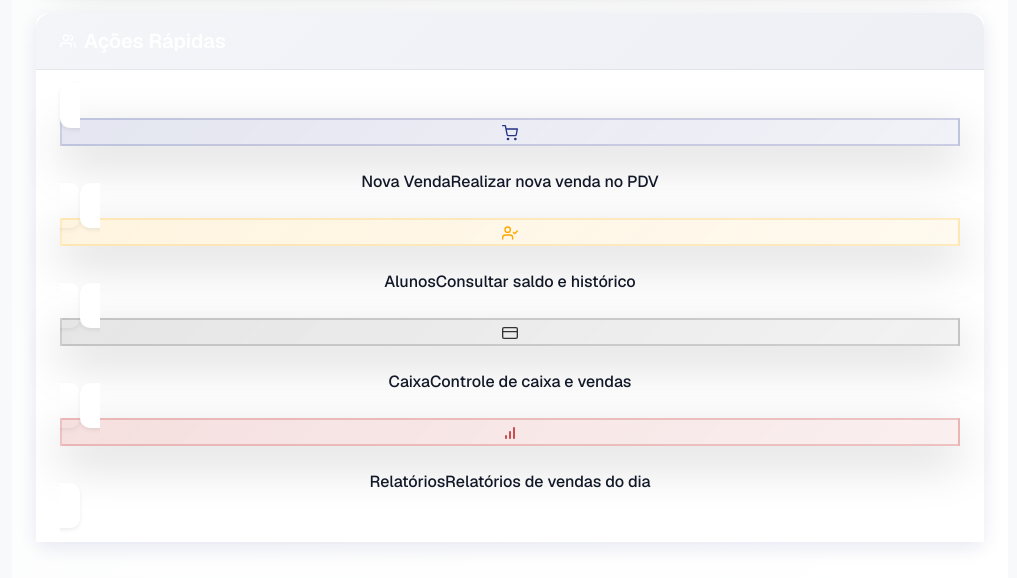
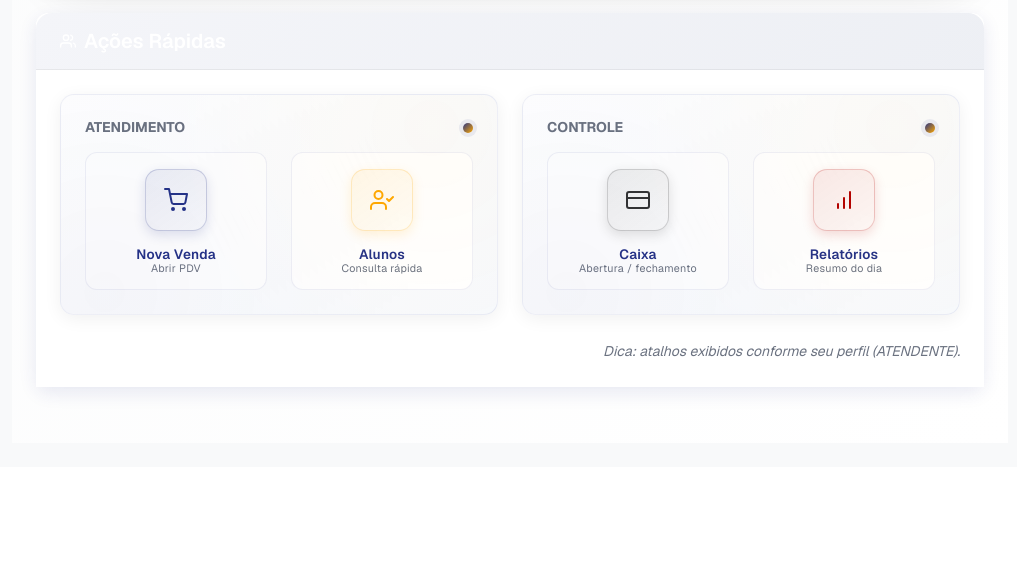
Before and after one commit to rmgimenez/nextjs-cantina, a Next.js app: page /dashboard in a window 1280 px wide. Shown: the part 1872-2450 px from the top of the page, without its empty margins (260-1277 px from the left). After the commit the page ends 2339 px from the top, so only its background shows below. Built offline with nearby package versions, Linux system fonts and the light colour scheme; no server answers; the database is empty.

Commit message:
refactor: melhorar a estrutura e estilo do componente QuickActions, adicionando agrupamento de ações por função e ajustando a formatação do CSS

```diff
--- a/src/app/globals.css
+++ b/src/app/globals.css
@@ -22,7 +22,12 @@
   --background: #ffffff;
   --foreground: #111827; /* texto primário mais escuro para melhor contraste */
   /* Gradiente de marca */
-  --brand-gradient: linear-gradient(90deg, var(--primary-blue) 0%, #3141a8 50%, #2a2f86 100%);
+  --brand-gradient: linear-gradient(
+    90deg,
+    var(--primary-blue) 0%,
+    #3141a8 50%,
+    #2a2f86 100%
+  );
   --brand-soft: rgba(37, 50, 135, 0.08);
 }
 
@@ -35,8 +40,8 @@
 body {
   background: var(--background);
   color: var(--foreground);
-  font-family: var(--font-geist-sans), -apple-system, BlinkMacSystemFont, 'Segoe UI', Roboto,
-    sans-serif;
+  font-family: var(--font-geist-sans), -apple-system, BlinkMacSystemFont,
+    "Segoe UI", Roboto, sans-serif;
   line-height: 1.5;
   -webkit-font-smoothing: antialiased;
   -moz-osx-font-smoothing: grayscale;
@@ -108,7 +113,7 @@ small,
 }
 
 /* Forçar contraste em elementos com light backgrounds */
-[class*='bg-'] {
+[class*="bg-"] {
   color: var(--foreground);
 }
 
@@ -132,7 +137,11 @@ small,
 
 /* Navbar branding */
 .navbar {
-  background: linear-gradient(180deg, rgba(255, 255, 255, 0.95), rgba(255, 255, 255, 0.9));
+  background: linear-gradient(
+    180deg,
+    rgba(255, 255, 255, 0.95),
+    rgba(255, 255, 255, 0.9)
+  );
   border-bottom: 1px solid rgba(0, 0, 0, 0.04);
 }
 
@@ -267,8 +276,16 @@ small,
 
 /* Dashboard background with subtle pattern */
 .dashboard-bg {
-  background-image: radial-gradient(circle at 25% 25%, rgba(37, 50, 135, 0.02) 0%, transparent 50%),
-    radial-gradient(circle at 75% 75%, rgba(254, 168, 0, 0.02) 0%, transparent 50%);
+  background-image: radial-gradient(
+      circle at 25% 25%,
+      rgba(37, 50, 135, 0.02) 0%,
+      transparent 50%
+    ),
+    radial-gradient(
+      circle at 75% 75%,
+      rgba(254, 168, 0, 0.02) 0%,
+      transparent 50%
+    );
   background-size: 400px 400px;
   background-position: 0 0, 200px 200px;
 }
@@ -289,7 +306,11 @@ small,
 }
 
 .dashboard-card .card-header {
-  background: linear-gradient(135deg, rgba(255, 255, 255, 0.95) 0%, rgba(248, 249, 250, 0.95) 100%);
+  background: linear-gradient(
+    135deg,
+    rgba(255, 255, 255, 0.95) 0%,
+    rgba(248, 249, 250, 0.95) 100%
+  );
   border-bottom: 1px solid rgba(0, 0, 0, 0.06);
   border-radius: 16px 16px 0 0 !important;
   padding: 1.25rem 1.5rem;
@@ -314,13 +335,17 @@ small,
 }
 
 .kpi-card::before {
-  content: '';
+  content: "";
   position: absolute;
   top: 0;
   left: 0;
   right: 0;
   height: 4px;
-  background: linear-gradient(90deg, var(--primary-blue), var(--primary-yellow));
+  background: linear-gradient(
+    90deg,
+    var(--primary-blue),
+    var(--primary-yellow)
+  );
 }
 
 .kpi-card:hover {
@@ -344,13 +369,18 @@ small,
 }
 
 .dashboard-action-btn::before {
-  content: '';
+  content: "";
   position: absolute;
   top: 0;
   left: -100%;
   width: 100%;
   height: 100%;
-  background: linear-gradient(90deg, transparent, rgba(255, 255, 255, 0.2), transparent);
+  background: linear-gradient(
+    90deg,
+    transparent,
+    rgba(255, 255, 255, 0.2),
+    transparent
+  );
   transition: left 0.5s;
 }
 
@@ -366,7 +396,11 @@ small,
 /* Chart container improvements */
 .chart-container {
   border-radius: 12px;
-  background: linear-gradient(135deg, rgba(255, 255, 255, 0.95) 0%, rgba(248, 249, 250, 0.95) 100%);
+  background: linear-gradient(
+    135deg,
+    rgba(255, 255, 255, 0.95) 0%,
+    rgba(248, 249, 250, 0.95) 100%
+  );
   box-shadow: 0 4px 20px rgba(0, 0, 0, 0.08);
 }
 
@@ -495,3 +529,150 @@ small,
 .dashboard-content::-webkit-scrollbar-thumb:hover {
   background: #1f2870;
 }
+
+/* ===== QUICK ACTIONS REFINED LAYOUT ===== */
+.quick-actions-wrapper {
+  position: relative;
+}
+
+.quick-actions-group {
+  background: linear-gradient(135deg, #ffffff 0%, #f7f9fc 100%);
+  border: 1px solid rgba(37, 50, 135, 0.08);
+  border-radius: 14px;
+  box-shadow: 0 4px 18px rgba(0, 0, 0, 0.06);
+  transition: all 0.35s ease;
+  position: relative;
+  overflow: hidden;
+}
+
+.quick-actions-group::after {
+  content: "";
+  position: absolute;
+  inset: 0;
+  background: radial-gradient(
+      circle at 85% 15%,
+      rgba(254, 168, 0, 0.12),
+      transparent 60%
+    ),
+    radial-gradient(circle at 10% 90%, rgba(37, 50, 135, 0.15), transparent 70%);
+  opacity: 0.25;
+  pointer-events: none;
+}
+
+.quick-actions-group:hover {
+  box-shadow: 0 10px 32px -4px rgba(37, 50, 135, 0.18);
+  transform: translateY(-2px);
+}
+
+.divider-dot {
+  width: 10px;
+  height: 10px;
+  border-radius: 50%;
+  background: linear-gradient(
+    135deg,
+    var(--primary-blue),
+    var(--primary-yellow)
+  );
+  box-shadow: 0 0 0 4px rgba(37, 50, 135, 0.08);
+}
+
+.quick-action-card {
+  display: block;
+  background: #ffffff;
+  border: 1px solid rgba(37, 50, 135, 0.07);
+  border-radius: 12px;
+  padding: 1rem 0.75rem 0.9rem;
+  height: 100%;
+  position: relative;
+  overflow: hidden;
+  transition: all 0.25s ease;
+}
+
+.quick-action-card::before {
+  content: "";
+  position: absolute;
+  top: 0;
+  left: -100%;
+  width: 100%;
+  height: 100%;
+  background: linear-gradient(
+    90deg,
+    transparent,
+    rgba(255, 255, 255, 0.5),
+    transparent
+  );
+  transition: left 0.8s ease;
+}
+
+.quick-action-card:hover::before {
+  left: 100%;
+}
+
+.quick-action-card:hover {
+  transform: translateY(-6px) scale(1.02);
+  border-color: rgba(37, 50, 135, 0.18);
+  box-shadow: 0 8px 26px -6px rgba(37, 50, 135, 0.25);
+}
+
+.quick-action-card:active {
+  transform: translateY(-2px) scale(0.99);
+}
+
+.qa-icon-wrapper {
+  width: 62px;
+  height: 62px;
+  display: flex;
+  align-items: center;
+  justify-content: center;
+  border-radius: 14px;
+  backdrop-filter: blur(4px);
+  transition: all 0.35s ease;
+  position: relative;
+}
+
+.quick-action-card:hover .qa-icon-wrapper {
+  transform: scale(1.08) rotate(3deg);
+  box-shadow: 0 8px 26px -6px rgba(0, 0, 0, 0.25);
+}
+
+.qa-label {
+  font-size: 0.845rem;
+  letter-spacing: 0.25px;
+  line-height: 1.1;
+}
+
+.qa-desc {
+  font-size: 0.67rem;
+  line-height: 1.15;
+  letter-spacing: 0.3px;
+  max-width: 130px;
+  display: inline-block;
+}
+
+@media (max-width: 992px) {
+  .qa-desc {
+    max-width: 100%;
+  }
+  .quick-action-card {
+    padding: 0.9rem 0.65rem 0.8rem;
+  }
+  .qa-icon-wrapper {
+    width: 56px;
+    height: 56px;
+  }
+}
+
+@media (max-width: 576px) {
+  .quick-actions-group {
+    padding: 1.25rem !important;
+  }
+  .quick-action-card {
+    border-radius: 10px;
+  }
+  .qa-label {
+    font-size: 0.8rem;
+  }
+  .qa-desc {
+    font-size: 0.6rem;
+  }
+}
--- a/src/components/dashboard/QuickActions.tsx
+++ b/src/components/dashboard/QuickActions.tsx
@@ -1,4 +1,4 @@
-'use client';
+"use client";
 
 import {
   FiAlertCircle,
@@ -9,7 +9,8 @@ import {
   FiShoppingCart,
   FiUserCheck,
   FiUsers,
-} from 'react-icons/fi';
+} from "react-icons/fi";
+import React from "react";
 
 interface QuickAction {
   icon: React.ReactNode;
@@ -19,145 +20,208 @@ interface QuickAction {
   description?: string;
 }
 
+interface GroupedActions {
+  titulo: string;
+  items: QuickAction[];
+}
+
 interface QuickActionsProps {
   userRole: string;
 }
 
+// Paleta auxiliar para surface gradiente / sombras consistentes
+const buildIconStyle = (color: string): React.CSSProperties => ({
+  background: `linear-gradient(145deg, ${color}15 0%, ${color}08 100%)`,
+  border: `1px solid ${color}33`,
+  boxShadow: `0 4px 12px ${color}25`,
+});
+
 export default function QuickActions({ userRole }: QuickActionsProps) {
-  const generateActionsByRole = (): QuickAction[] => {
   const role = userRole.toUpperCase();
 
-    if (role === 'ADMIN') {
-      return [
+  const base: QuickAction[] = [];
+  let groups: GroupedActions[] = [];
+
+  if (role === "ADMIN") {
+    groups = [
       {
-          icon: <FiUsers className='w-6 h-6' />,
-          label: 'Gerenciar Usuários',
-          href: '/dashboard/usuarios',
-          color: '#253287',
-          description: 'Criar e gerenciar funcionários da cantina',
+        titulo: "Administração",
+        items: [
+          {
+            icon: <FiUsers size={24} />,
+            label: "Usuários",
+            href: "/dashboard/usuarios",
+            color: "#253287",
+            description: "Gerenciar acessos e perfis",
           },
           {
-          icon: <FiBarChart className='w-6 h-6' />,
-          label: 'Relatórios',
-          href: '/dashboard/relatorios',
-          color: '#FEA800',
-          description: 'Relatórios de vendas e performance',
+            icon: <FiPackage size={24} />,
+            label: "Estoque",
+            href: "/dashboard/estoque",
+            color: "#B20000",
+            description: "Movimentações e alertas",
+          },
+        ],
       },
       {
-          icon: <FiCreditCard className='w-6 h-6' />,
-          label: 'Financeiro',
-          href: '/dashboard/financeiro',
-          color: '#333333',
-          description: 'Contas a pagar e receber',
+        titulo: "Análises",
+        items: [
+          {
+            icon: <FiBarChart size={24} />,
+            label: "Relatórios",
+            href: "/dashboard/relatorios",
+            color: "#FEA800",
+            description: "Indicadores e rankings",
           },
           {
-          icon: <FiPackage className='w-6 h-6' />,
-          label: 'Estoque',
-          href: '/dashboard/estoque',
-          color: '#B20000',
-          description: 'Controle de produtos e movimentações',
+            icon: <FiCreditCard size={24} />,
+            label: "Financeiro",
+            href: "/dashboard/financeiro",
+            color: "#333333",
+            description: "Contas e faturas",
+          },
+        ],
       },
     ];
-    } else if (role === 'ESTOQUISTA') {
-      return [
+  } else if (role === "ESTOQUISTA") {
+    groups = [
       {
-          icon: <FiPackage className='w-6 h-6' />,
-          label: 'Movimentar Estoque',
-          href: '/dashboard/estoque/movimentacao',
-          color: '#253287',
-          description: 'Registrar entrada e saída de produtos',
+        titulo: "Operações de Estoque",
+        items: [
+          {
+            icon: <FiPackage size={24} />,
+            label: "Movimentar",
+            href: "/dashboard/estoque/movimentacao",
+            color: "#253287",
+            description: "Entrada / saída / ajustes",
           },
           {
-          icon: <FiBox className='w-6 h-6' />,
-          label: 'Produtos',
-          href: '/dashboard/produtos',
-          color: '#FEA800',
-          description: 'Cadastrar e gerenciar produtos',
+            icon: <FiBox size={24} />,
+            label: "Produtos",
+            href: "/dashboard/produtos",
+            color: "#FEA800",
+            description: "Cadastro e gestão",
+          },
+        ],
       },
       {
-          icon: <FiBarChart className='w-6 h-6' />,
-          label: 'Relatórios',
-          href: '/dashboard/estoque/relatorios',
-          color: '#333333',
-          description: 'Relatórios de estoque e movimentação',
+        titulo: "Visão",
+        items: [
+          {
+            icon: <FiBarChart size={24} />,
+            label: "Relatórios",
+            href: "/dashboard/estoque/relatorios",
+            color: "#333333",
+            description: "Consumo e giro",
           },
           {
-          icon: <FiAlertCircle className='w-6 h-6' />,
-          label: 'Alertas',
-          href: '/dashboard/estoque',
-          color: '#B20000',
-          description: 'Produtos em falta ou com baixo estoque',
+            icon: <FiAlertCircle size={24} />,
+            label: "Alertas",
+            href: "/dashboard/estoque",
+            color: "#B20000",
+            description: "Baixo nível / ruptura",
+          },
+        ],
       },
     ];
   } else {
-      // Atendente
-      return [
+    groups = [
       {
-          icon: <FiShoppingCart className='w-6 h-6' />,
-          label: 'Nova Venda',
-          href: '/dashboard/pdv',
-          color: '#253287',
-          description: 'Realizar nova venda no PDV',
+        titulo: "Atendimento",
+        items: [
+          {
+            icon: <FiShoppingCart size={24} />,
+            label: "Nova Venda",
+            href: "/dashboard/pdv",
+            color: "#253287",
+            description: "Abrir PDV",
           },
           {
-          icon: <FiUserCheck className='w-6 h-6' />,
-          label: 'Alunos',
-          href: '/dashboard/alunos',
-          color: '#FEA800',
-          description: 'Consultar saldo e histórico',
+            icon: <FiUserCheck size={24} />,
+            label: "Alunos",
+            href: "/dashboard/alunos",
+            color: "#FEA800",
+            description: "Consulta rápida",
+          },
+        ],
       },
       {
-          icon: <FiCreditCard className='w-6 h-6' />,
-          label: 'Caixa',
-          href: '/dashboard/pdv',
-          color: '#333333',
-          description: 'Controle de caixa e vendas',
+        titulo: "Controle",
+        items: [
+          {
+            icon: <FiCreditCard size={24} />,
+            label: "Caixa",
+            href: "/dashboard/pdv",
+            color: "#333333",
+            description: "Abertura / fechamento",
           },
           {
-          icon: <FiBarChart className='w-6 h-6' />,
-          label: 'Relatórios',
-          href: '/dashboard/relatorios',
-          color: '#B20000',
-          description: 'Relatórios de vendas do dia',
+            icon: <FiBarChart size={24} />,
+            label: "Relatórios",
+            href: "/dashboard/relatorios",
+            color: "#B20000",
+            description: "Resumo do dia",
+          },
+        ],
       },
     ];
   }
-  };
-
-  const actions = generateActionsByRole();
 
   return (
-    <div className='mb-6'>
-      <div className='grid grid-cols-1 sm:grid-cols-2 lg:grid-cols-4 gap-4'>
-        {actions.map((action, index) => (
+    <div className="quick-actions-wrapper">
+      <div className="row g-4">
+        {groups.map((group, gi) => (
+          <div className="col-12 col-lg-6" key={gi}>
+            <div className="quick-actions-group h-100 p-3 p-md-4">
+              <div className="d-flex align-items-center mb-3">
+                <div className="flex-grow-1">
+                  <h6 className="mb-0 text-uppercase small fw-bold text-muted tracking-wide">
+                    {group.titulo}
+                  </h6>
+                </div>
+                <div className="divider-dot" aria-hidden="true" />
+              </div>
+              <div className="row g-3 g-md-4">
+                {group.items.map((action) => (
+                  <div className="col-6" key={action.href}>
                     <a
-            key={index}
                       href={action.href}
-            className='dashboard-action-btn group block p-6 bg-white rounded-xl shadow-sm border-0 hover:shadow-xl transition-all duration-300 hover:-translate-y-2 text-decoration-none'
+                      className="quick-action-card text-decoration-none"
+                      aria-label={action.label}
                     >
-            <div className='flex flex-col items-center text-center'>
+                      <div className="d-flex flex-column align-items-center text-center">
                         <div
-                className='w-16 h-16 rounded-xl flex items-center justify-center mb-4 group-hover:scale-110 transition-all duration-300 shadow-lg'
-                style={{
-                  background: `linear-gradient(135deg, ${action.color}20, ${action.color}10)`,
-                  border: `2px solid ${action.color}30`,
-                }}
+                          className="qa-icon-wrapper mb-3"
+                          style={buildIconStyle(action.color)}
                         >
-                <div style={{ color: action.color }} className='drop-shadow-sm'>
+                          <span style={{ color: action.color }}>
                             {action.icon}
+                          </span>
                         </div>
-              </div>
-              <span className='text-sm font-semibold text-gray-700 group-hover:text-gray-900 mb-2 leading-tight'>
+                        <span
+                          className="qa-label fw-semibold"
+                          style={{ color: "#253287" }}
+                        >
                           {action.label}
                         </span>
                         {action.description && (
-                <span className='text-xs text-gray-500 group-hover:text-gray-600 text-center leading-relaxed'>
+                          <small className="qa-desc text-muted">
                             {action.description}
-                </span>
+                          </small>
                         )}
                       </div>
                     </a>
+                  </div>
                 ))}
+              </div>
+            </div>
+          </div>
+        ))}
+      </div>
+      <div className="text-end mt-3 mt-md-4">
+        <small className="text-muted fst-italic">
+          Dica: atalhos exibidos conforme seu perfil ({role}).
+        </small>
       </div>
     </div>
   );
```
Lines whose indentation alone changed are shown as unchanged.
